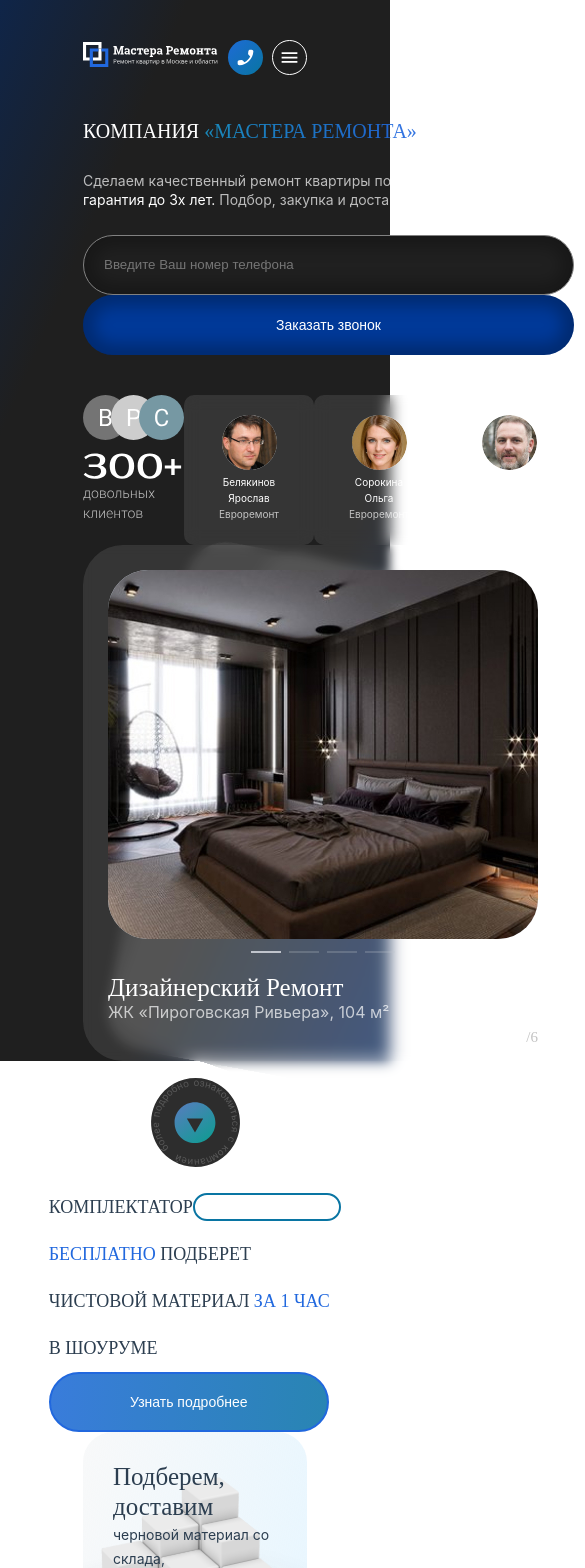
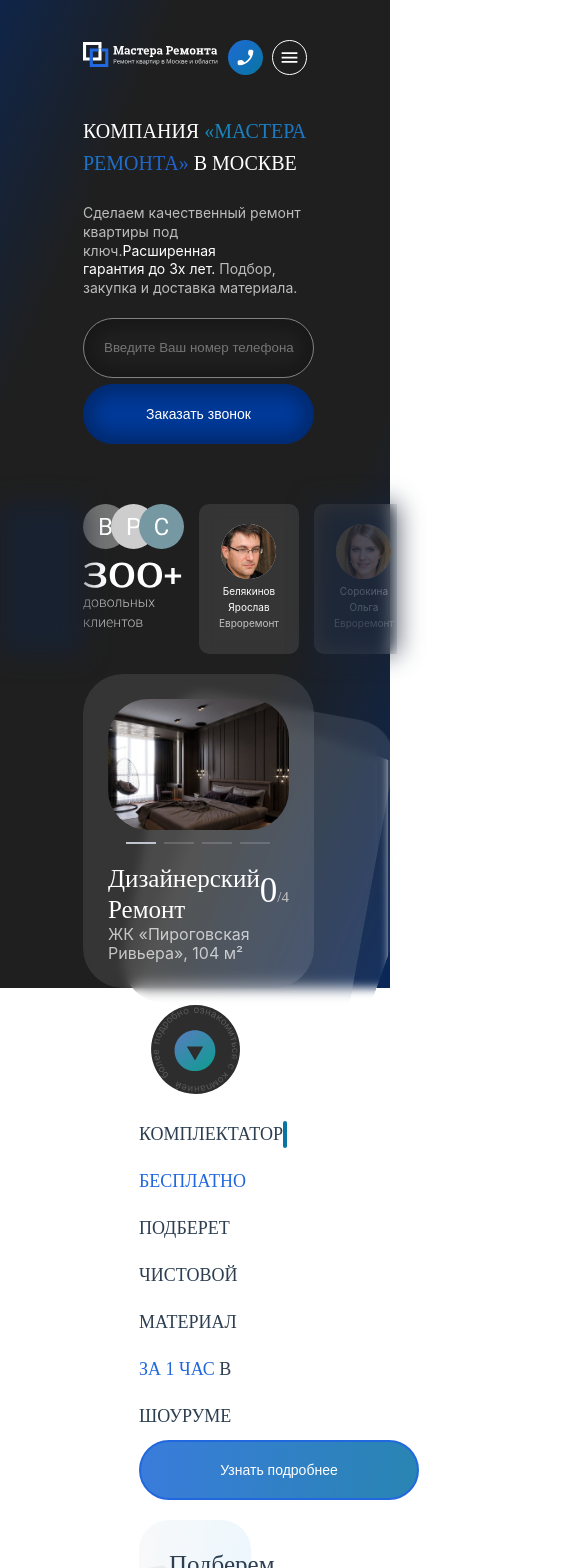
Before and after one commit to aleksamatis/tz-verstka, a Vue app: page / in a window 390 px wide. Shown: the top 1568 px of the page, 585 px wide, since content can reach past the window. Built offline with nearby package versions, Linux system fonts and the light colour scheme; a web font is replaced by a local one.

Commit message:
Improvements

```diff
--- a/src/components/CalculatorComponent.vue
+++ b/src/components/CalculatorComponent.vue
@@ -1,5 +1,5 @@
 <script setup>
-import {ref} from 'vue';
+import { ref } from 'vue'
 const value1 = ref(0)
 const formatTooltip = (val) => {
   return val / 100
@@ -29,8 +29,6 @@ const radio1 = ref('New York')
 .main-container {
   width: 570px;
   height: 538px;
-  left: 815px;
-  top: 187px;
   /* background: rgba(255, 255, 255, 0.1); */
   background: red;
   backdrop-filter: blur(5px);
@@ -41,7 +39,6 @@ const radio1 = ref('New York')
   display: flex;
   justify-content: space-between;
 }
-
 
 /* ::v-deep(.el-carousel__item) {
   border-radius: 40px;
@@ -68,5 +65,4 @@ const radio1 = ref('New York')
 .slider-block .demonstration + .el-slider {
   flex: 0 0 70%;
 }
-
 </style>
--- a/src/components/CardsContentComponent.vue
+++ b/src/components/CardsContentComponent.vue
@@ -3,23 +3,28 @@
     <div class="cards-content">
       <div class="cards-content-item">
         <div>
-          <div class="cards-content-item-complectator">Комплектатор <div class="cards-content-item-design"></div></div>
-          <span>бесплатно</span> подберет чистовой материал <span>за 1 час</span> в шоуруме</div>
+          <div class="cards-content-item-complectator">
+            Комплектатор
+            <div class="cards-content-item-design"></div>
+          </div>
+          <span>бесплатно</span> подберет чистовой материал <span>за 1 час</span> в шоуруме
+        </div>
         <button class="btn">Узнать подробнее</button>
       </div>
       <div class="cards-content-item-3">
         <h2>Подберем, доставим</h2>
-        <span>черновой материал со склада,<br/>отчитаемся и выкупим остатки</span>
+        <span>черновой материал со склада,<br />отчитаемся и выкупим остатки</span>
       </div>
-    </div>
-    <div class="cards-content">
       <div class="cards-content-item-2">
         <h2>Поможем</h2>
-        <span>с дизайном и планировкой.<br/>Проследим за реализацией<br/>во время ремонта</span>
+        <span>с дизайном и планировкой.<br />Проследим за реализацией<br />во время ремонта</span>
       </div>
       <div class="cards-content-item-1">
         <h2>Сделаем мебель</h2>
-        <span>и кухонный гарнитур по ценам 7-10%<br/>ниже рынка. Своё производство, склад<br/>и шоурум</span>
+        <span
+          >и кухонный гарнитур по ценам 7-10%<br />ниже рынка. Своё производство, склад<br />и
+          шоурум</span
+        >
       </div>
     </div>
   </div>
@@ -32,7 +37,7 @@
 }
 .cards-content-item-design {
   background: transparent;
-  border: 2px solid #0975A3;
+  border: 2px solid #0975a3;
   width: 148.42px;
   height: 27.51px;
   border-radius: 60px;
@@ -42,6 +47,11 @@
   justify-content: space-between;
   max-width: 1170px;
   margin: 0 auto;
+  flex-wrap: wrap;
+  gap: 20px;
+}
+.cards-content > div {
+  width: 50%;
 }
 .cards-content-item {
   width: 570px;
@@ -53,7 +63,8 @@
   padding: 30px;
   background-repeat: no-repeat;
   background-position: right;
-  background: url("@/assets/images/backgroundimg1.svg"), linear-gradient(282.48deg, rgba(9, 117, 163, 0.89) -2.44%, rgba(101, 165, 255, 0.52) 105.31%);
+  background: url('@/assets/images/backgroundimg1.svg'),
+    linear-gradient(282.48deg, rgba(9, 117, 163, 0.89) -2.44%, rgba(101, 165, 255, 0.52) 105.31%);
 }
 
 .cards-content-item-2 {
@@ -61,7 +72,8 @@
   height: 261px;
   border-radius: 30px;
   padding: 30px;
-  background: url('@/assets/images/backgroundimg2.svg'), linear-gradient(282.45deg, #052E74 -2.73%, #202020 105.3%);
+  background: url('@/assets/images/backgroundimg2.svg'),
+    linear-gradient(282.45deg, #052e74 -2.73%, #202020 105.3%);
   background-repeat: no-repeat;
   background-position: right;
   background-position-y: bottom;
@@ -72,13 +84,14 @@
   height: 261px;
   border-radius: 30px;
   padding: 30px;
-  background: url('@/assets/images/backgroundimg3.svg'), linear-gradient(282.48deg, #E7F6FF -2.44%, rgba(243, 243, 243, 0.5) 105.31%);
+  background: url('@/assets/images/backgroundimg3.svg'),
+    linear-gradient(282.48deg, #e7f6ff -2.44%, rgba(243, 243, 243, 0.5) 105.31%);
   background-repeat: no-repeat;
   background-position: right;
 }
 
 .cards-content h2 {
-  font-family:'Prosto One';
+  font-family: 'Prosto One';
   font-weight: 400px;
   font-size: 25px;
   line-height: 30.62px;
@@ -91,7 +104,7 @@
   line-height: 15px;
 }
 .cards-content .cards-content-item-2 h2 {
-  font-family:'Prosto One';
+  font-family: 'Prosto One';
   font-weight: 400px;
   font-size: 25px;
   line-height: 30.62px;
@@ -130,7 +143,7 @@
 }
 
 .cards-content-item div span {
-  color: #2168DE;
+  color: #2168de;
   font-family: 'Prosto One';
   font-style: normal;
   font-weight: 400;
@@ -139,15 +152,14 @@
   text-transform: uppercase;
 }
 
-
-@media (max-width: 1170px){
+@media (max-width: 1170px) {
   .main-container .cards-content {
     padding-left: 60px;
     padding-right: 60px;
   }
 }
 
-@media (max-width: 1085px){
+@media (max-width: 1085px) {
   .main-container .cards-content {
     flex-wrap: wrap;
     justify-content: center;
--- a/src/components/ClientsComponent.vue
+++ b/src/components/ClientsComponent.vue
@@ -1,5 +1,7 @@
 <template>
-  <div class="main-container">
+  <div class="root">
+    <div class="clients-main-container">
+      <div class="box">
         <div>
           <img src="@/assets/images/clients.svg" alt="" />
         </div>
@@ -22,13 +24,22 @@
           <div class="item-description">Евроремонт</div>
         </div>
       </div>
+    </div>
+  </div>
 </template>
 
 <style scoped>
-.main-container {
+.clients-main-container {
   display: flex;
+}
+
+.box {
+  display: flex;
+  min-height: min-content;
   justify-content: space-between;
+  flex: 1;
 }
+
 .team-members-item {
   background: rgba(255, 255, 255, 0.1);
   backdrop-filter: blur(7.5px);
@@ -51,4 +62,48 @@
 .team-members-item img {
   border-radius: 100%;
 }
+
+@media screen and (max-width: 900px) {
+  .box {
+    width: 0;
+  }
+  .clients-main-container {
+    position: relative;
+    overflow: auto;
+    margin-left: -83px;
+    margin-right: -83px;
+    padding-left: 83px;
+  }
+
+  .root {
+    position: relative;
+  }
+
+  .root::before {
+    content: ' ';
+    position: absolute;
+    background: rgba(23, 35, 54, 0.76);
+    filter: blur(13px);
+    width: 83px;
+    top: 0;
+    left: -83px;
+    height: 100%;
+    z-index: 3;
+  }
+
+  .root::after {
+    content: ' ';
+    position: absolute;
+    background: rgba(23, 35, 54, 0.76);
+    filter: blur(13px);
+    width: 83px;
+    top: 0;
+    right: -83px;
+    height: 100%;
+  }
+
+  .clients-main-container .box > * {
+    margin-right: 15px;
+  }
+}
 </style>
--- a/src/components/DesignRepairGalleryComponent.vue
+++ b/src/components/DesignRepairGalleryComponent.vue
@@ -1,24 +1,33 @@
 <script setup>
-import {ref} from 'vue';
+import { ref } from 'vue'
 
 const itemIndex = ref(0)
 </script>
 <template>
-  <div>
   <div class="main-container">
     <div class="main-container-transformed-2"></div>
     <div class="main-container-transformed"></div>
     <div class="main-gallery">
-        <el-carousel indicator-position="outside" initial-index="itemIndex" @change="itemIndex = $event + 1" autoplay="false" height="369px">
+      <el-carousel
+        class="main-gallery-carousel"
+        indicator-position="outside"
+        :initial-index="0"
+        @change="itemIndex = $event + 1"
+        :autoplay="false"
+      >
         <el-carousel-item v-for="item in 4" :key="item">
-            <img src="@/assets/images/image1.jpg" alt=""/>
+          <img class="gallery-image" src="@/assets/images/image1.jpg" alt="" />
         </el-carousel-item>
       </el-carousel>
 
+      <div class="description-gallery-counter">
+        <div>
           <div class="title">Дизайнерский ремонт</div>
-        <div class="description-gallery-counter">
           <div class="description">ЖК «Пироговская Ривьера», 104 м²</div>
-        <div class="gallery-counter"><span class="gallery-counter-changed">{{ itemIndex }}</span><span class="gallery-counter-number">/6</span></div>
+        </div>
+        <div class="gallery-counter">
+          <span class="gallery-counter-changed">{{ itemIndex }}</span
+          ><span class="gallery-counter-number">/4</span>
         </div>
       </div>
     </div>
@@ -26,17 +35,23 @@ const itemIndex = ref(0)
 </template>
 
 <style scoped>
+.main-container {
+  position: relative;
+}
+
 .main-gallery {
-  width: 480px;
-  aspect-ratio: 0.8;
-  height: 516px;
   padding: 25px;
   background: rgba(255, 255, 255, 0.1);
   backdrop-filter: blur(5px);
   border-radius: 40px;
+  height: 100%;
+  display: flex;
+  flex-direction: column;
 }
-.main-container {
-  position: relative;
+
+.main-gallery-carousel {
+  flex-grow: 1;
+  aspect-ratio: 1.1;
 }
 
 .main-gallery div.title {
@@ -58,13 +73,11 @@ const itemIndex = ref(0)
   display: flex;
 }
 .main-gallery div.gallery-counter {
-  font-family:'Prosto One';
+  font-family: 'Prosto One';
   color: #fff;
 }
-.description-gallery-counter{
+.description-gallery-counter {
   display: flex;
-  justify-content: center;
-  text-align: center;
   justify-content: space-between;
 }
 .gallery-counter-changed {
@@ -72,14 +85,16 @@ const itemIndex = ref(0)
 }
 
 .gallery-counter-number {
-  color:#C3C3C3;
+  color: #c3c3c3;
 }
-.el-carousel__item h3 {
-    color: #475669;
-    font-size: 66px;
-    opacity: 0.75;
-    line-height: 300px;
-    margin: 0;
+
+::v-deep(.el-carousel) {
+  display: flex;
+  flex-direction: column;
+}
+
+::v-deep(.el-carousel__container) {
+  flex-grow: 1;
 }
 
 ::v-deep(.el-carousel__item) {
@@ -87,7 +102,6 @@ const itemIndex = ref(0)
 }
 
 .main-container-transformed {
-    width: 480px;
   height: 516px;
   background: rgba(255, 255, 255, 0.1);
   backdrop-filter: blur(5px);
@@ -96,11 +110,11 @@ const itemIndex = ref(0)
   position: absolute;
   top: 30px;
   left: 60px;
+  width: 100%;
+  height: 100%;
 }
 
 .main-container-transformed-2 {
-    width: 480px;
-    height: 516px;
   background: rgba(255, 255, 255, 0.05);
   backdrop-filter: blur(5px);
   border-radius: 40px;
@@ -108,13 +122,18 @@ const itemIndex = ref(0)
   position: absolute;
   top: 60px;
   left: 90px;
+  width: 100%;
+  height: 100%;
 }
 
-.el-carousel__item:nth-child(2n) {
-    background-color: #99a9bf;
+.gallery-image {
+  width: 100%;
+  height: auto;
 }
 
-  .el-carousel__item:nth-child(2n+1) {
-    background-color: #d3dce6;
+@media (max-width: 1085px) {
+  .main-container {
+    width: 100%;
+  }
 }
 </style>
--- a/src/components/DetailDesignComponent.vue
+++ b/src/components/DetailDesignComponent.vue
@@ -19,15 +19,15 @@
 }
 .main-container-upper {
   position: absolute;
-	top:50%;
-	left:50%;
+  top: 50%;
+  left: 50%;
   transform: translate(-50%, -50%);
 }
 .main-container-small {
   display: none;
 }
 
-@media (max-width: 1085px){
+@media (max-width: 1085px) {
   .main-container {
     display: none;
   }
--- a/src/components/FormSubmissionComponent.vue
+++ b/src/components/FormSubmissionComponent.vue
@@ -1,11 +1,13 @@
 <script setup></script>
 
 <template>
-  <div class="main-container">
+  <form class="main-container">
     <div class="main-cointer-title">Компания <span>«Мастера ремонта»</span> в Москве</div>
     <div class="main-container-description">
-      Сделаем качественный ремонт квартиры под ключ.<span>Расширенная<br/>гарантия до 3х лет.</span> Подбор, закупка
-      и доставка материала.
+      Сделаем качественный ремонт квартиры под ключ.<span
+        >Расширенная<br />гарантия до 3х лет.</span
+      >
+      Подбор, закупка и доставка материала.
     </div>
     <div class="submission-form">
       <input
@@ -19,7 +21,7 @@
       />
       <button class="btn">Заказать звонок</button>
     </div>
-  </div>
+  </form>
 </template>
 
 <style scoped>
@@ -51,12 +53,14 @@
   background-clip: text;
   text-fill-color: transparent;
 }
+
 .main-container-description {
   font-size: 16px;
   line-height: 18.75px;
   color: rgba(255, 255, 255, 0.7);
   margin-bottom: 25px;
 }
+
 .main-container-description span {
   color: #fff;
 }
@@ -89,12 +93,15 @@
   border: none;
 }
 
-@media (max-width: 1085px){
+@media (max-width: 1085px) {
   .submission-form {
     display: block;
     border: 0;
     background: transparent;
     box-shadow: none;
+  }
+  .main-container-description {
+    margin-bottom: 20px;
   }
   .submission-form > * {
     display: block;
@@ -106,6 +113,7 @@
     border-radius: 60px;
     width: 100%;
     height: 60px;
+    margin-bottom: 6px;
   }
   .main-cointer-title {
     font-size: 20px;
--- a/src/views/CalculatorView.vue
+++ b/src/views/CalculatorView.vue
@@ -3,6 +3,7 @@ import FormSubmissionComponent from '@/components/FormSubmissionComponent.vue'
 import HeaderNavComponent from '@/components/HeaderNavComponent.vue'
 import CardsContentComponent from '@/components/CardsContentComponent.vue'
 import ClientsComponent from '@/components/ClientsComponent.vue'
+import DetailDesignComponent from '@/components/DetailDesignComponent.vue'
 import CalculatorComponent from '@/components/CalculatorComponent.vue'
 </script>
 
@@ -10,13 +11,9 @@ import CalculatorComponent from '@/components/CalculatorComponent.vue'
   <header>
     <HeaderNavComponent />
     <div class="header-content">
-      <div class="header-left-wrap">
-        <div class="header-left">
-          <FormSubmissionComponent />
-          <ClientsComponent />
-        </div>
-        <CalculatorComponent />
-      </div>
+      <FormSubmissionComponent class="header-submission" />
+      <ClientsComponent class="header-clients" />
+      <CalculatorComponent class="header-calculator" />
     </div>
   </header>
   <DetailDesignComponent />
@@ -35,33 +32,61 @@ header {
   );
 }
 
-@media (max-width: 1770px){
+@media (max-width: 1770px) {
   header {
     padding-left: 60px;
     padding-right: 60px;
   }
 }
 
-@media (max-width: 1085px){
+@media (max-width: 1085px) {
   header {
     padding-left: 83px;
     padding-right: 83px;
   }
 }
 
-.header-content > div {
-  display: flex;
+.header-content {
+  display: grid;
+  grid-template-areas:
+    'submission gallery'
+    'clients gallery';
+  grid-template-columns: 1fr 1fr;
+  column-gap: 49px;
   max-width: 1170px;
   margin: 0 auto;
+}
+
+.header-submission {
+  grid-area: submission;
+}
+
+.header-clients {
+  grid-area: clients;
+}
+
+.header-calculator {
+  grid-area: gallery;
+  height: 100%;
+  width: 100%;
 }
 
 .header-left {
   padding-right: 49px;
 }
 
-@media (max-width: 1085px){
-    .header-left-wrap {
-        flex-wrap: wrap;
+@media (max-width: 1085px) {
+  .header-content {
+    grid-template-areas:
+      'submission'
+      'clients'
+      'gallery';
+    row-gap: 20px;
+    grid-template-columns: 1fr;
+  }
+
+  .header-left {
+    padding: 0;
   }
 }
 </style>
--- a/src/views/HomeView.vue
+++ b/src/views/HomeView.vue
@@ -11,13 +11,9 @@ import DetailDesignComponent from '../components/DetailDesignComponent.vue'
   <header>
     <HeaderNavComponent />
     <div class="header-content">
-      <div class="header-left-wrap">
-        <div class="header-left">
-          <FormSubmissionComponent />
-          <ClientsComponent />
-        </div>
-        <DesignRepairGalleryComponent />
-      </div>
+      <FormSubmissionComponent class="header-submission" />
+      <ClientsComponent class="header-clients" />
+      <DesignRepairGalleryComponent class="header-gallery" />
     </div>
   </header>
   <DetailDesignComponent />
@@ -36,33 +32,61 @@ header {
   );
 }
 
-@media (max-width: 1770px){
+@media (max-width: 1770px) {
   header {
     padding-left: 60px;
     padding-right: 60px;
   }
 }
 
-@media (max-width: 1085px){
+@media (max-width: 1085px) {
   header {
     padding-left: 83px;
     padding-right: 83px;
   }
 }
 
-.header-content > div {
-  display: flex;
+.header-content {
+  display: grid;
+  grid-template-areas:
+    'submission gallery'
+    'clients gallery';
+  grid-template-columns: 1fr 1fr;
+  column-gap: 49px;
   max-width: 1170px;
   margin: 0 auto;
+}
+
+.header-submission {
+  grid-area: submission;
+}
+
+.header-clients {
+  grid-area: clients;
+}
+
+.header-gallery {
+  grid-area: gallery;
+  height: 100%;
+  width: 100%;
 }
 
 .header-left {
   padding-right: 49px;
 }
 
-@media (max-width: 1085px){
-    .header-left-wrap {
-        flex-wrap: wrap;
+@media (max-width: 1085px) {
+  .header-content {
+    grid-template-areas:
+      'submission'
+      'clients'
+      'gallery';
+    row-gap: 20px;
+    grid-template-columns: 1fr;
+  }
+
+  .header-left {
+    padding: 0;
   }
 }
 </style>
```
Also changed, not shown: src/components/HeaderNavComponent.vue (+7 -6 lines). Lines whose indentation alone changed are shown as unchanged.
